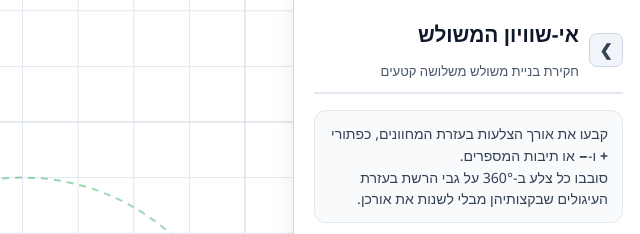
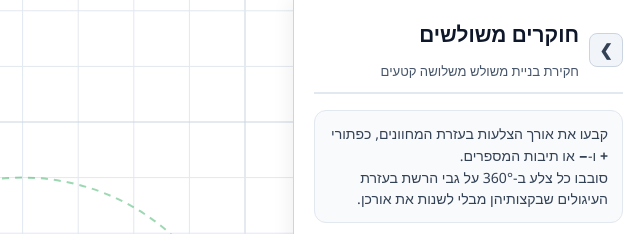
Before and after one commit to veronikaregalgroup-prog/triangle-app, a plain HTML site: page index.html in a window 1280 px wide. Shown: the top 234 px of the page, 637-1277 px from the left. Drawn offline with Linux system fonts and the light colour scheme.

Commit message:
Update index.html

```diff
--- a/index.html
+++ b/index.html
@@ -373,7 +373,7 @@
     <div class="sidebar-header">
       <button class="btn-toggle-sidebar" id="btnToggleSidebar" title="כווץ / הרחב תפריט">❯</button>
       <div class="sidebar-content title-wrap" style="flex:1;">
-        <h1>אי-שוויון המשולש</h1>
+        <h1>חוקרים משולשים</h1>
         <span class="subtitle">חקירת בניית משולש משלושה קטעים</span>
       </div>
     </div>
```
